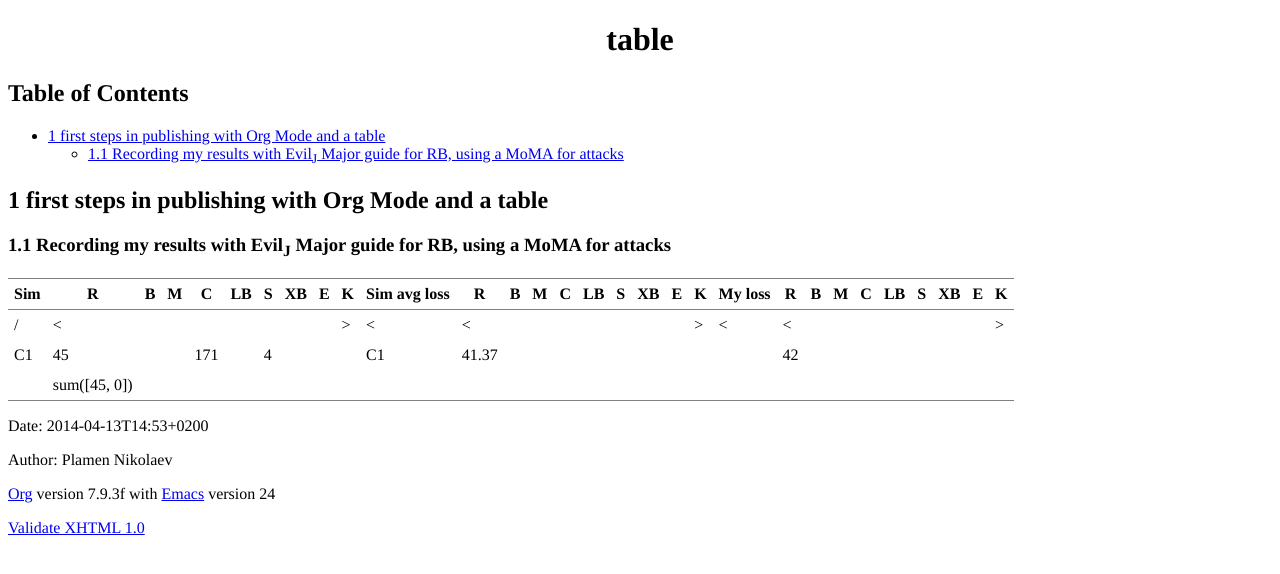
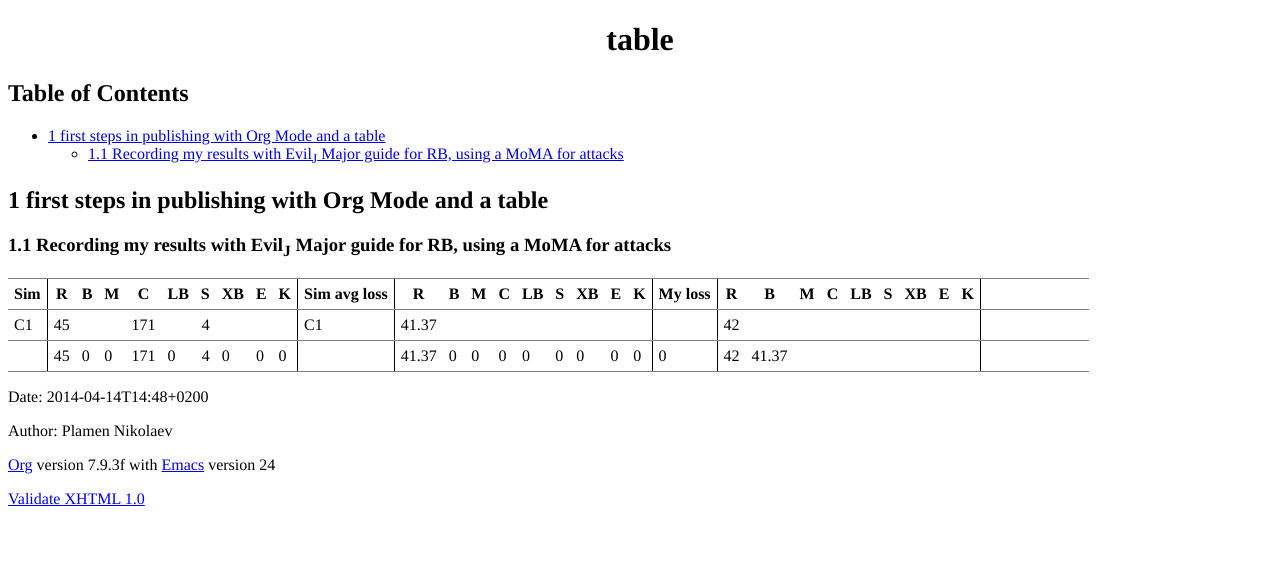
Before and after one commit to haiasko/haiasko.github.io, a Jekyll site: the page scratch/table.html, which Jekyll copies as it is, in a window 1280 px wide. Shown: the top 574 px of the page. Built offline with Jekyll 4.4.1, drawn with Linux system fonts in a browser that asks for light colours.

Commit message:
yay got a table working in emacs/org

```diff
--- a/scratch/table.html
+++ b/scratch/table.html
@@ -7,7 +7,7 @@
 <meta http-equiv="Content-Type" content="text/html;charset=utf-8"/>
 <meta name="title" content="table"/>
 <meta name="generator" content="Org-mode"/>
-<meta name="generated" content="2014-04-13T14:53+0200"/>
+<meta name="generated" content="2014-04-14T14:48+0200"/>
 <meta name="author" content="Plamen Nikolaev"/>
 <meta name="description" content=""/>
 <meta name="keywords" content=""/>
@@ -144,18 +144,20 @@ for the JavaScript code in this tag.
 
 
 <table border="2" cellspacing="0" cellpadding="6" rules="groups" frame="hsides">
-<colgroup><col class="left" /><col class="left" /><col class="left" /><col class="left" /><col class="left" /><col class="left" /><col class="left" /><col class="left" /><col class="left" /><col class="left" /><col class="left" /><col class="left" /><col class="left" /><col class="left" /><col class="left" /><col class="left" /><col class="left" /><col class="left" /><col class="left" /><col class="left" /><col class="left" /><col class="left" /><col class="left" /><col class="left" /><col class="left" /><col class="left" /><col class="left" /><col class="left" /><col class="left" /><col class="left" />
-</colgroup>
+<colgroup><col class="left" /></colgroup>
+<colgroup><col class="right" /><col class="left" /><col class="left" /><col class="right" /><col class="left" /><col class="right" /><col class="left" /><col class="left" /><col class="left" /></colgroup><colgroup><col class="left" /></colgroup>
+<colgroup><col class="right" /><col class="left" /><col class="left" /><col class="left" /><col class="left" /><col class="left" /><col class="left" /><col class="left" /><col class="left" /></colgroup><colgroup><col class="left" /></colgroup>
+<colgroup><col class="right" /><col class="left" /><col class="left" /><col class="left" /><col class="left" /><col class="left" /><col class="left" /><col class="left" /><col class="left" /></colgroup><col class="left" /><col class="left" /><col class="left" /><col class="left" /><col class="left" /><col class="left" /><col class="left" /><col class="left" /><col class="left" />
 <thead>
-<tr><th scope="col" class="left">Sim</th><th scope="col" class="left">R</th><th scope="col" class="left">B</th><th scope="col" class="left">M</th><th scope="col" class="left">C</th><th scope="col" class="left">LB</th><th scope="col" class="left">S</th><th scope="col" class="left">XB</th><th scope="col" class="left">E</th><th scope="col" class="left">K</th><th scope="col" class="left">Sim avg loss</th><th scope="col" class="left">R</th><th scope="col" class="left">B</th><th scope="col" class="left">M</th><th scope="col" class="left">C</th><th scope="col" class="left">LB</th><th scope="col" class="left">S</th><th scope="col" class="left">XB</th><th scope="col" class="left">E</th><th scope="col" class="left">K</th><th scope="col" class="left">My loss</th><th scope="col" class="left">R</th><th scope="col" class="left">B</th><th scope="col" class="left">M</th><th scope="col" class="left">C</th><th scope="col" class="left">LB</th><th scope="col" class="left">S</th><th scope="col" class="left">XB</th><th scope="col" class="left">E</th><th scope="col" class="left">K</th></tr>
+<tr><th scope="col" class="left">Sim</th><th scope="col" class="right">R</th><th scope="col" class="left">B</th><th scope="col" class="left">M</th><th scope="col" class="right">C</th><th scope="col" class="left">LB</th><th scope="col" class="right">S</th><th scope="col" class="left">XB</th><th scope="col" class="left">E</th><th scope="col" class="left">K</th><th scope="col" class="left">Sim avg loss</th><th scope="col" class="right">R</th><th scope="col" class="left">B</th><th scope="col" class="left">M</th><th scope="col" class="left">C</th><th scope="col" class="left">LB</th><th scope="col" class="left">S</th><th scope="col" class="left">XB</th><th scope="col" class="left">E</th><th scope="col" class="left">K</th><th scope="col" class="left">My loss</th><th scope="col" class="right">R</th><th scope="col" class="left">B</th><th scope="col" class="left">M</th><th scope="col" class="left">C</th><th scope="col" class="left">LB</th><th scope="col" class="left">S</th><th scope="col" class="left">XB</th><th scope="col" class="left">E</th><th scope="col" class="left">K</th><th scope="col" class="left"></th><th scope="col" class="left"></th><th scope="col" class="left"></th><th scope="col" class="left"></th><th scope="col" class="left"></th><th scope="col" class="left"></th><th scope="col" class="left"></th><th scope="col" class="left"></th><th scope="col" class="left"></th></tr>
 </thead>
 <tbody>
-<tr><td class="left">/</td><td class="left">&lt;</td><td class="left"></td><td class="left"></td><td class="left"></td><td class="left"></td><td class="left"></td><td class="left"></td><td class="left"></td><td class="left">&gt;</td><td class="left">&lt;</td><td class="left">&lt;</td><td class="left"></td><td class="left"></td><td class="left"></td><td class="left"></td><td class="left"></td><td class="left"></td><td class="left"></td><td class="left">&gt;</td><td class="left">&lt;</td><td class="left">&lt;</td><td class="left"></td><td class="left"></td><td class="left"></td><td class="left"></td><td class="left"></td><td class="left"></td><td class="left"></td><td class="left">&gt;</td></tr>
-<tr><td class="left">C1</td><td class="left">45</td><td class="left"></td><td class="left"></td><td class="left">171</td><td class="left"></td><td class="left">4</td><td class="left"></td><td class="left"></td><td class="left"></td><td class="left">C1</td><td class="left">41.37</td><td class="left"></td><td class="left"></td><td class="left"></td><td class="left"></td><td class="left"></td><td class="left"></td><td class="left"></td><td class="left"></td><td class="left"></td><td class="left">42</td><td class="left"></td><td class="left"></td><td class="left"></td><td class="left"></td><td class="left"></td><td class="left"></td><td class="left"></td><td class="left"></td></tr>
-<tr><td class="left"></td><td class="left">sum([45, 0])</td><td class="left"></td><td class="left"></td><td class="left"></td><td class="left"></td><td class="left"></td><td class="left"></td><td class="left"></td><td class="left"></td><td class="left"></td><td class="left"></td><td class="left"></td><td class="left"></td><td class="left"></td><td class="left"></td><td class="left"></td><td class="left"></td><td class="left"></td><td class="left"></td><td class="left"></td><td class="left"></td><td class="left"></td><td class="left"></td><td class="left"></td><td class="left"></td><td class="left"></td><td class="left"></td><td class="left"></td><td class="left"></td></tr>
+<tr><td class="left">C1</td><td class="right">45</td><td class="left"></td><td class="left"></td><td class="right">171</td><td class="left"></td><td class="right">4</td><td class="left"></td><td class="left"></td><td class="left"></td><td class="left">C1</td><td class="right">41.37</td><td class="left"></td><td class="left"></td><td class="left"></td><td class="left"></td><td class="left"></td><td class="left"></td><td class="left"></td><td class="left"></td><td class="left"></td><td class="right">42</td><td class="left"></td><td class="left"></td><td class="left"></td><td class="left"></td><td class="left"></td><td class="left"></td><td class="left"></td><td class="left"></td><td class="left"></td><td class="left"></td><td class="left"></td><td class="left"></td><td class="left"></td><td class="left"></td><td class="left"></td><td class="left"></td><td class="left"></td></tr>
+</tbody>
+<tbody>
+<tr><td class="left"></td><td class="right">45</td><td class="left">0</td><td class="left">0</td><td class="right">171</td><td class="left">0</td><td class="right">4</td><td class="left">0</td><td class="left">0</td><td class="left">0</td><td class="left"></td><td class="right">41.37</td><td class="left">0</td><td class="left">0</td><td class="left">0</td><td class="left">0</td><td class="left">0</td><td class="left">0</td><td class="left">0</td><td class="left">0</td><td class="left">0</td><td class="right">42</td><td class="left">41.37</td><td class="left"></td><td class="left"></td><td class="left"></td><td class="left"></td><td class="left"></td><td class="left"></td><td class="left"></td><td class="left"></td><td class="left"></td><td class="left"></td><td class="left"></td><td class="left"></td><td class="left"></td><td class="left"></td><td class="left"></td><td class="left"></td></tr>
 </tbody>
 </table>
-
 
 
 
@@ -165,7 +167,7 @@ for the JavaScript code in this tag.
 </div>
 
 <div id="postamble">
-<p class="date">Date: 2014-04-13T14:53+0200</p>
+<p class="date">Date: 2014-04-14T14:48+0200</p>
 <p class="author">Author: Plamen Nikolaev</p>
 <p class="creator"><a href="http://orgmode.org">Org</a> version 7.9.3f with <a href="http://www.gnu.org/software/emacs/">Emacs</a> version 24</p>
 <a href="http://validator.w3.org/check?uri=referer">Validate XHTML 1.0</a>
```
Also changed, not shown: scratch/table.org (+15 -24 lines), scratch/tso.md (+20 -2 lines).
